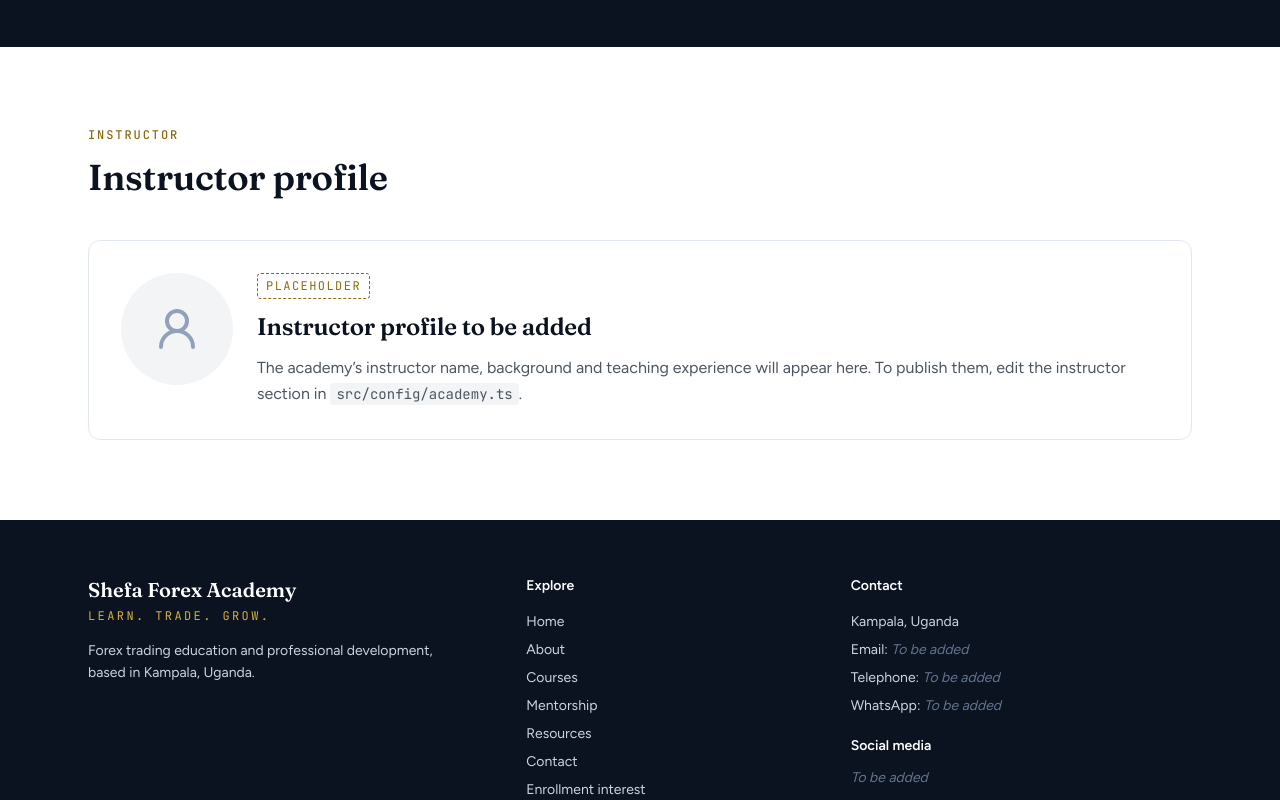
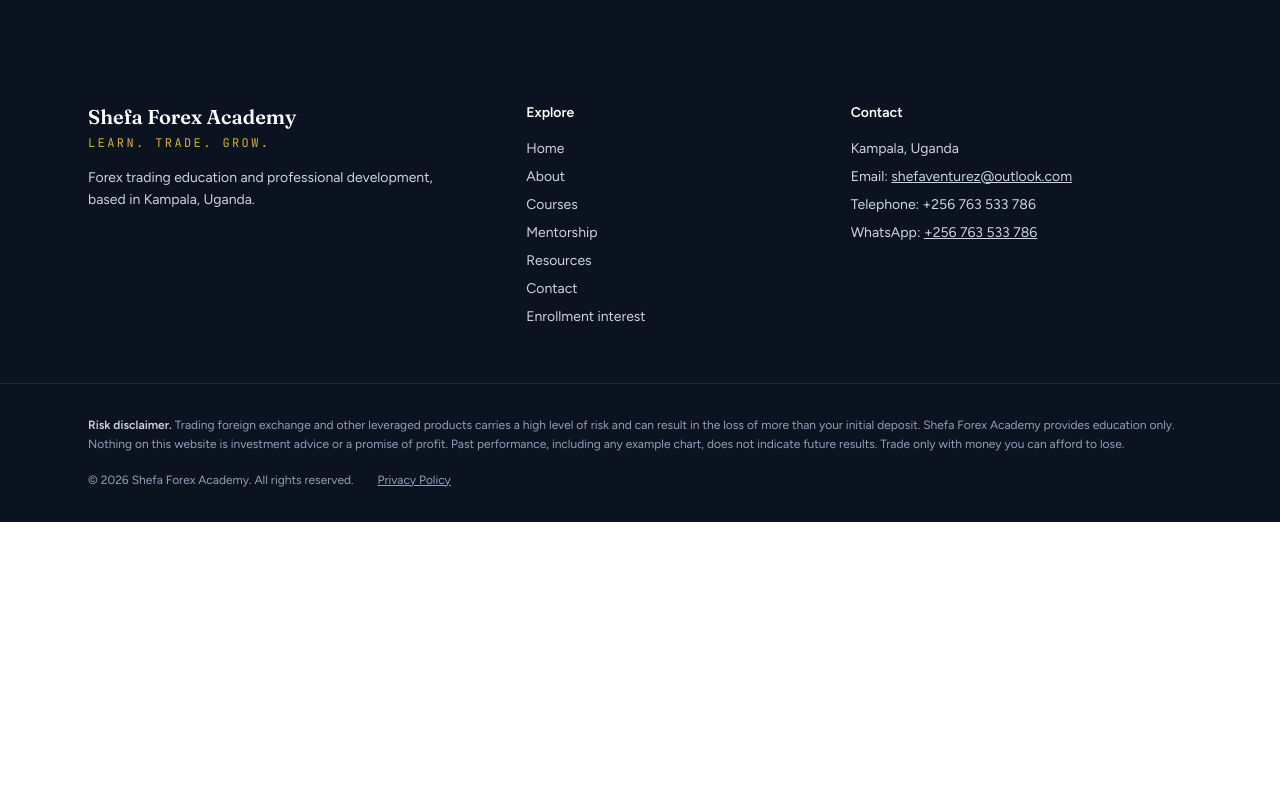
Before and after one commit to LordOfGlory/shefafx, a React (Vite) app: page /#/about in a window 1280 px wide. Shown: the part 2180-2980 px from the top of the page. After the commit the page ends 2702 px from the top, so only its background shows below. Built offline with nearby package versions, Linux system fonts and the light colour scheme.

Commit message:
Publish contact details and the fx.shefaventurez.com domain.
Email and WhatsApp are the company lines. Empty instructor and social blocks stay hidden until they exist.

```diff
--- a/src/components/Footer.tsx
+++ b/src/components/Footer.tsx
@@ -49,21 +49,31 @@ export default function Footer() {
           <p className="text-sm font-semibold text-white">Contact</p>
           <ul className="mt-4 grid gap-2 text-sm">
             <li>{academy.location}</li>
-            <li>Email: {hasEmail() ? academy.contact.email : pending}</li>
+            <li>
+              Email:{' '}
+              {hasEmail() ? (
+                <a className="underline hover:text-white" href={`mailto:${academy.contact.email}`}>
+                  {academy.contact.email}
+                </a>
+              ) : (
+                pending
+              )}
+            </li>
             <li>Telephone: {hasPhone() ? academy.contact.phone : pending}</li>
             <li>
               WhatsApp:{' '}
               {hasWhatsapp() ? (
                 <a className="underline hover:text-white" href={whatsappLink()} target="_blank" rel="noreferrer">
-                  Chat on WhatsApp
+                  {academy.contact.phone || 'Chat on WhatsApp'}
                 </a>
               ) : (
                 pending
               )}
             </li>
           </ul>
+          {socials.length > 0 && (
+            <>
               <p className="mt-5 text-sm font-semibold text-white">Social media</p>
-          {socials.length ? (
               <ul className="mt-3 flex flex-wrap gap-x-5 gap-y-2 text-sm">
                 {socials.map((s) => (
                   <li key={s.label}>
@@ -73,8 +83,7 @@ export default function Footer() {
                   </li>
                 ))}
               </ul>
-          ) : (
-            <p className="mt-3 text-sm">{pending}</p>
+            </>
           )}
         </div>
       </div>
--- a/src/components/InstructorProfile.tsx
+++ b/src/components/InstructorProfile.tsx
@@ -1,38 +1,23 @@
 import { UserRound } from 'lucide-react'
 import { academy, instructorConfigured } from '../config/academy'
 
-/** Reads the instructor from src/config/academy.ts. Shows a clearly marked placeholder until it is filled in. */
+/** Renders nothing until an instructor name is set. */
 export default function InstructorProfile() {
-  const ok = instructorConfigured()
+  if (!instructorConfigured()) return null
   const { name, title, bio, photo } = academy.instructor
   return (
     <div className="grid gap-6 rounded-xl border border-slate-200 bg-white p-6 sm:grid-cols-[auto_1fr] sm:p-8">
       <div className="grid h-28 w-28 place-items-center overflow-hidden rounded-full bg-mist text-slate-400">
-        {ok && photo ? (
+        {photo ? (
           <img src={photo} alt={`Portrait of ${name}`} className="h-full w-full object-cover" />
         ) : (
           <UserRound className="h-12 w-12" aria-hidden="true" />
         )}
       </div>
       <div>
-        {ok ? (
-          <>
-            <h3 className="text-2xl font-semibold text-navy">{name}</h3>
-            {title && <p className="mt-1 font-mono text-xs uppercase tracking-[0.14em] text-gold-deep">{title}</p>}
-            {bio && <p className="mt-4 leading-relaxed text-ink-muted">{bio}</p>}
-          </>
-        ) : (
-          <>
-            <p className="inline-block rounded border border-dashed border-gold-deep px-2 py-1 font-mono text-xs uppercase tracking-[0.12em] text-gold-deep">
-              Placeholder
-            </p>
-            <h3 className="mt-3 text-2xl font-semibold text-navy">Instructor profile to be added</h3>
-            <p className="mt-3 leading-relaxed text-ink-muted">
-              The academy&rsquo;s instructor name, background and teaching experience will appear here. To publish them, edit the
-              instructor section in <code className="rounded bg-mist px-1.5 py-0.5 font-mono text-sm">src/config/academy.ts</code>.
-            </p>
-          </>
-        )}
+        <h3 className="text-2xl font-semibold text-navy">{name}</h3>
+        {title && <p className="mt-1 font-mono text-xs uppercase tracking-[0.14em] text-gold-deep">{title}</p>}
+        {bio && <p className="mt-4 leading-relaxed text-ink-muted">{bio}</p>}
       </div>
     </div>
   )
--- a/src/config/academy.ts
+++ b/src/config/academy.ts
@@ -20,9 +20,9 @@ export const academy = {
 
   /** Contact details. Leave empty until you have them. */
   contact: {
-    email: '', // e.g. 'info@yourdomain.com'. Forms open the visitor's email app addressed to this.
-    phone: '', // e.g. '+256 700 000000'
-    whatsapp: '', // digits only with country code, e.g. '256700000000'
+    email: 'shefaventurez@outlook.com',
+    phone: '+256 763 533 786',
+    whatsapp: '256763533786',
   },
 
   /** Full web addresses, e.g. 'https://www.facebook.com/yourpage'. Leave empty to hide the link. */
--- a/src/pages/About.tsx
+++ b/src/pages/About.tsx
@@ -2,6 +2,7 @@ import PageHeader from '../components/PageHeader'
 import SectionHeading from '../components/SectionHeading'
 import Reveal from '../components/Reveal'
 import InstructorProfile from '../components/InstructorProfile'
+import { instructorConfigured } from '../config/academy'
 import { usePageMeta } from '../hooks/usePageMeta'
 import { academy } from '../config/academy'
 
@@ -94,6 +95,7 @@ export default function About() {
         </div>
       </section>
 
+      {instructorConfigured() && (
       <section className="mx-auto max-w-6xl px-4 py-16 sm:px-6 lg:py-20">
         <Reveal>
           <SectionHeading eyebrow="Instructor" title="Instructor profile" />
@@ -102,6 +104,7 @@ export default function About() {
           </div>
         </Reveal>
       </section>
+      )}
     </>
   )
 }
--- a/src/pages/Contact.tsx
+++ b/src/pages/Contact.tsx
@@ -33,7 +33,13 @@ export default function Contact() {
               <Mail className="mt-1 h-5 w-5 shrink-0 text-gold-deep" aria-hidden="true" />
               <span>
                 <strong className="block text-navy">Email</strong>
-                {hasEmail() ? academy.contact.email : pending}
+                {hasEmail() ? (
+                  <a className="underline" href={`mailto:${academy.contact.email}`}>
+                    {academy.contact.email}
+                  </a>
+                ) : (
+                  pending
+                )}
               </span>
             </li>
             <li className="flex gap-4">
@@ -49,18 +55,18 @@ export default function Contact() {
                 <strong className="block text-navy">WhatsApp</strong>
                 {hasWhatsapp() ? (
                   <a className="underline" href={whatsappLink()} target="_blank" rel="noreferrer">
-                    Chat on WhatsApp
+                    {academy.contact.phone || 'Chat on WhatsApp'}
                   </a>
                 ) : (
                   pending
                 )}
               </span>
             </li>
+            {socials.length > 0 && (
             <li className="flex gap-4">
               <Share2 className="mt-1 h-5 w-5 shrink-0 text-gold-deep" aria-hidden="true" />
               <span>
                 <strong className="block text-navy">Social media</strong>
-                {socials.length ? (
                 <span className="flex flex-wrap gap-x-5">
                   {socials.map(([label, url]) => (
                     <a key={label} className="underline" href={url} target="_blank" rel="noreferrer">
@@ -68,11 +74,9 @@ export default function Contact() {
                     </a>
                   ))}
                 </span>
-                ) : (
-                  pending
-                )}
               </span>
             </li>
+            )}
           </ul>
         </div>
 
--- a/src/pages/Home.tsx
+++ b/src/pages/Home.tsx
@@ -7,7 +7,7 @@ import CourseCard from '../components/CourseCard'
 import JourneySteps from '../components/JourneySteps'
 import InstructorProfile from '../components/InstructorProfile'
 import { usePageMeta } from '../hooks/usePageMeta'
-import { academy } from '../config/academy'
+import { academy, instructorConfigured } from '../config/academy'
 import { course } from '../data/course'
 
 const features = [
@@ -97,6 +97,7 @@ export default function Home() {
         </div>
       </section>
 
+      {instructorConfigured() && (
       <section className="mx-auto max-w-6xl px-4 py-16 sm:px-6 lg:py-24">
         <Reveal>
           <SectionHeading eyebrow="Your instructor" title="Learn from your instructor" />
@@ -105,6 +106,7 @@ export default function Home() {
           </div>
         </Reveal>
       </section>
+      )}
 
       <section className="border-t border-slate-200 bg-mist">
         <div className="mx-auto max-w-6xl px-4 py-16 text-center sm:px-6">
```
Also changed, not shown: public/robots.txt, 2 other files (tests, documents, lock files or other folders). Lines whose indentation alone changed are shown as unchanged.
